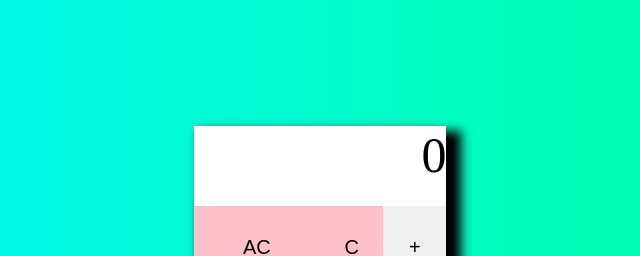
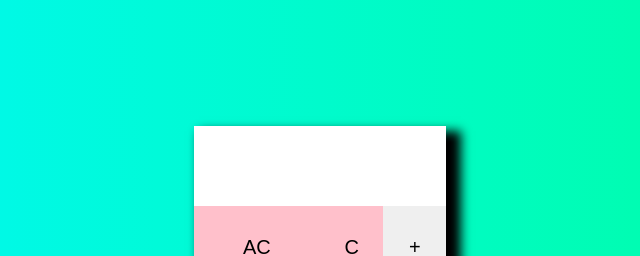
Before and after one commit to LeHaiDang2009/Caculatorjs, a plain HTML site: page index.html in a window 1280 px wide. Shown: the top 256 px of the page, 320-960 px from the left. Drawn offline with Linux system fonts and the light colour scheme.

Commit message:
Update index.html

```diff
--- a/index.html
+++ b/index.html
@@ -10,7 +10,7 @@
 <body>
 
     <div id="container">
-        <div id="display">0</div>
+        <div id="display"></div>
         <div id = "buttonContainer">
             <button class="buttonAC">AC</button>
             <button class="buttonC">C</button>
```
